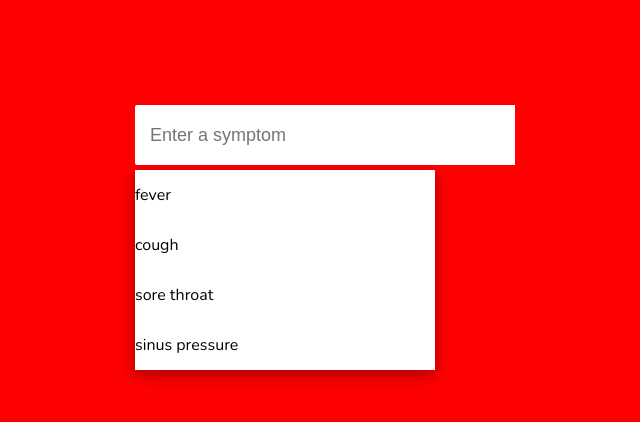
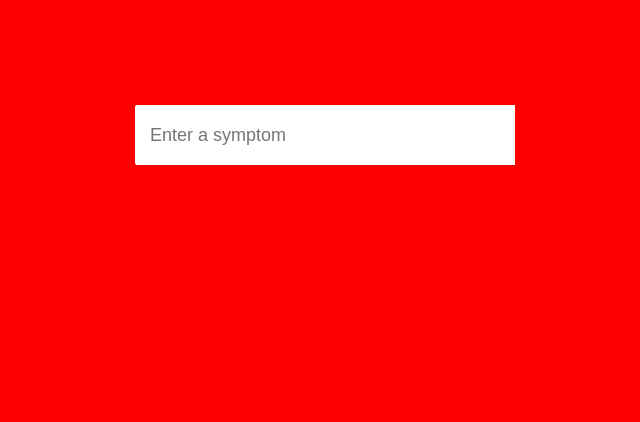
Before and after one commit to damesx04/CollegeMD_App, a React (Create React App) app in the folder collegemd/: page / in a window 1280 px wide. Shown: the top 422 px of the page, without its empty margins (315-955 px from the left). Built offline with nearby package versions, Linux system fonts and the light colour scheme.

Commit message:
search feature

```diff
--- a/collegemd/src/components/SearchBar.js
+++ b/collegemd/src/components/SearchBar.js
@@ -1,20 +1,36 @@
-import React from 'react';
+import React, { useState } from 'react';
 import './SearchBar.css';
 
 function SearchBar({placeholder, data}) {
+  const [filteredData, setFilteredData] = useState([]);
+
+  const handleFilter = (event) => {
+      const searchWord = event.target.value
+      const newFilter = data.filter((value) =>  {
+          return value.symptom.toLowerCase().includes(searchWord.toLowerCase());
+      });
+
+      if (searchWord === "") {
+          setFilteredData([]);
+      } else {
+      setFilteredData(newFilter);
+      }
+  }
   return (
         <div className="search">
             <div className='searchInputs'>
-            <input type='text' placeholder={placeholder} />
+                <input type='text' placeholder={placeholder} onChange={handleFilter}/>
                 <div className='searchIcon'></div>
             </div>
+            {filteredData.length != 0 && (
             <div className='dataResult'>
-            {data.map((value, key) => {
+                {filteredData.map((value, key) => {
                     return (
                         <div className='dataItem'> {value.symptom}</div>
                     );
                 })}
             </div>
+            )}
         </div>
   );
 }
```
Lines whose indentation alone changed are shown as unchanged.
